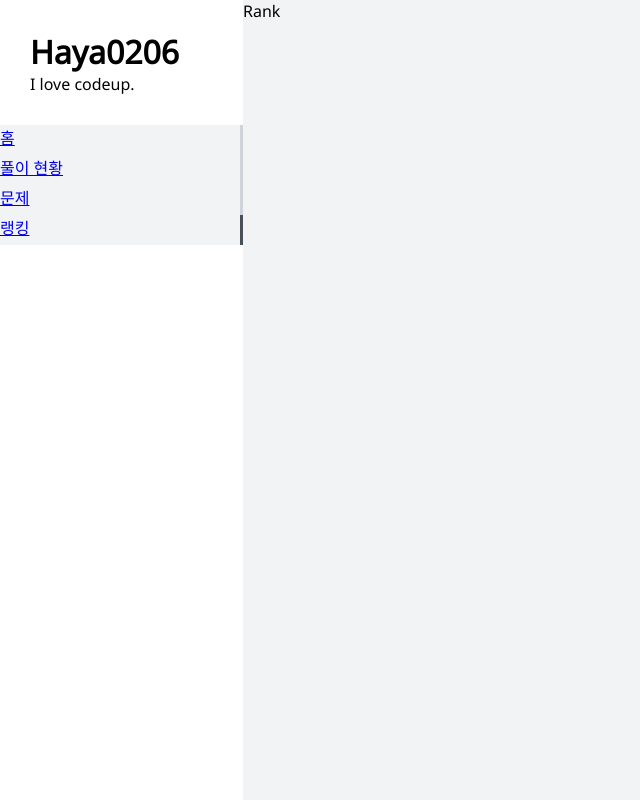
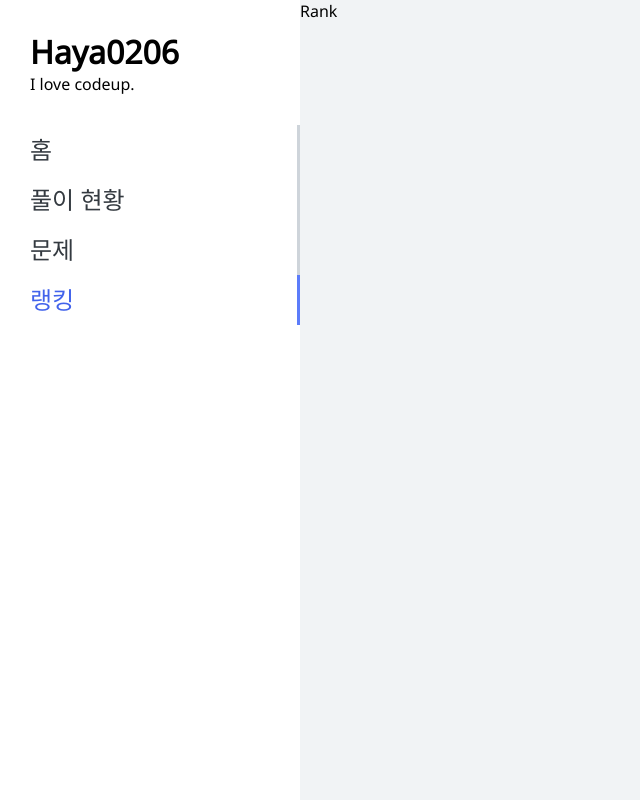
Before and after one commit to kuko216/This.Code_frontend, a React app: page /rank in a window 1280 px wide. Shown: the whole page, without its empty margins (0-640 px from the left). Built offline with nearby package versions, Linux system fonts and the light colour scheme.

Commit message:
SideNav 디자인

```diff
--- a/src/containers/PageTemplate.js
+++ b/src/containers/PageTemplate.js
@@ -18,7 +18,7 @@
 const SideNav = styled.div`
     background-color: white;
     height: 100%;
-    width: 300px;
+    min-width: 300px;
     display: flex;
     flex-direction: column;
 `
@@ -46,14 +46,37 @@
 `
 
 const NavItem = styled(NavLink)`
-    height: 30px;
+    height: 50px;
     width: 100%;
-    background-color: ${oc.gray[1]};
     box-sizing: border-box;
     border-right: 3px solid ${oc.gray[4]};
+    padding-left: 30px;
+    color: ${oc.gray[8]};
+    &:link{
+        text-decoration: none;
+    }
+    &:visited{
+        text-decoration: none;
+    }
+    &:hover{
+        background-color: ${oc.gray[0]}
+        text-decoration: none;
+    }
+    &:active{
+        text-decoration: none;
+    }
+
     &.active{
-        border-right: 3px solid ${oc.gray[7]};
+        color: ${oc.indigo[7]};
+        border-right: 3px solid ${oc.indigo[5]};
     }
+`
+
+const NavText = styled.h3`
+    margin: 0;
+    line-height: 50px;
+    font-size: 1.5rem;
+    font-weight: normal;
 `
 
 class PageTemplate extends React.Component {
@@ -65,10 +88,10 @@
                         <Username>Haya0206</Username>
                         <UserIntro>I love codeup.</UserIntro>
                     </UserProfile>
-                    <NavItem exact to="/" activeClassName="active">홈</NavItem>
-                    <NavItem to="/solvelog" activeClassName="active">풀이 현황</NavItem>
-                    <NavItem to="/problem" activeClassName="active">문제</NavItem>
-                    <NavItem to="/rank" activeClassName="active">랭킹</NavItem>
+                    <NavItem exact to="/" activeClassName="active"><NavText>홈</NavText></NavItem>
+                    <NavItem to="/solvelog" activeClassName="active"><NavText>풀이 현황</NavText></NavItem>
+                    <NavItem to="/problem" activeClassName="active"><NavText>문제</NavText></NavItem>
+                    <NavItem to="/rank" activeClassName="active"><NavText>랭킹</NavText></NavItem>
                 </SideNav>
                 <Content>
                     <Route path="/solvelog" component={SolveLog}/>
```
